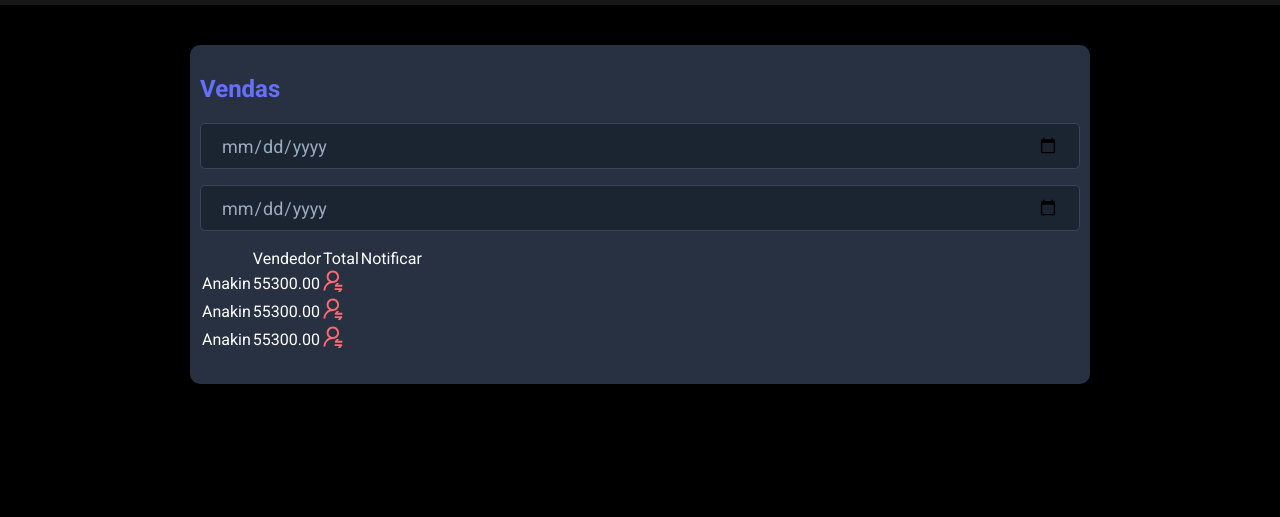
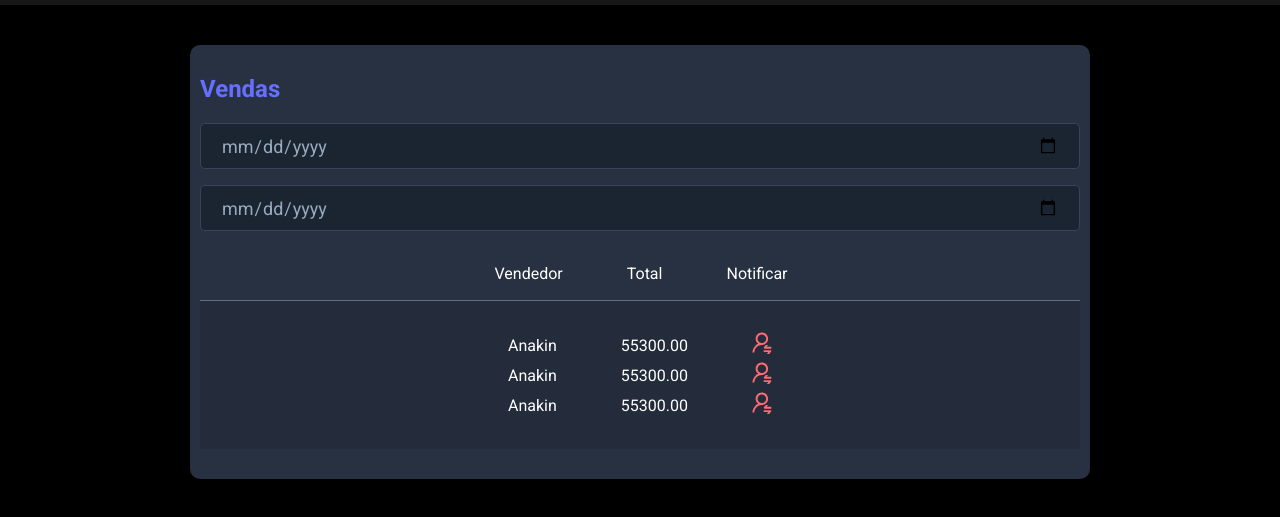
Before and after one commit to FlaviaCosta1037/ds-meta, a plain HTML site: page index.html in a window 1280 px wide. Shown: the part 215-732 px from the top of the page. Drawn offline with Linux system fonts and the light colour scheme.

Commit message:
Ajuste da linha te titulo da tabela

```diff
--- a/css/style.css
+++ b/css/style.css
@@ -85,3 +85,30 @@ header {
     padding: 0 20px;
     font-size: 18px;
 }
+
+table {
+    width: 100%;
+    display: flex;
+    flex-direction: column;
+    align-items: center;
+}
+
+.card td {
+    padding: 0 31px;
+
+}
+
+thead {
+    padding: 15px;
+}
+
+tbody {
+    width: 100%;
+    margin: 0;
+    padding: 29px 96px;
+    display: flex;
+    flex-direction: column;
+    align-items: center;
+    background: #242C3B;
+    border-top: 1px solid #5F6E82;
+}
```
